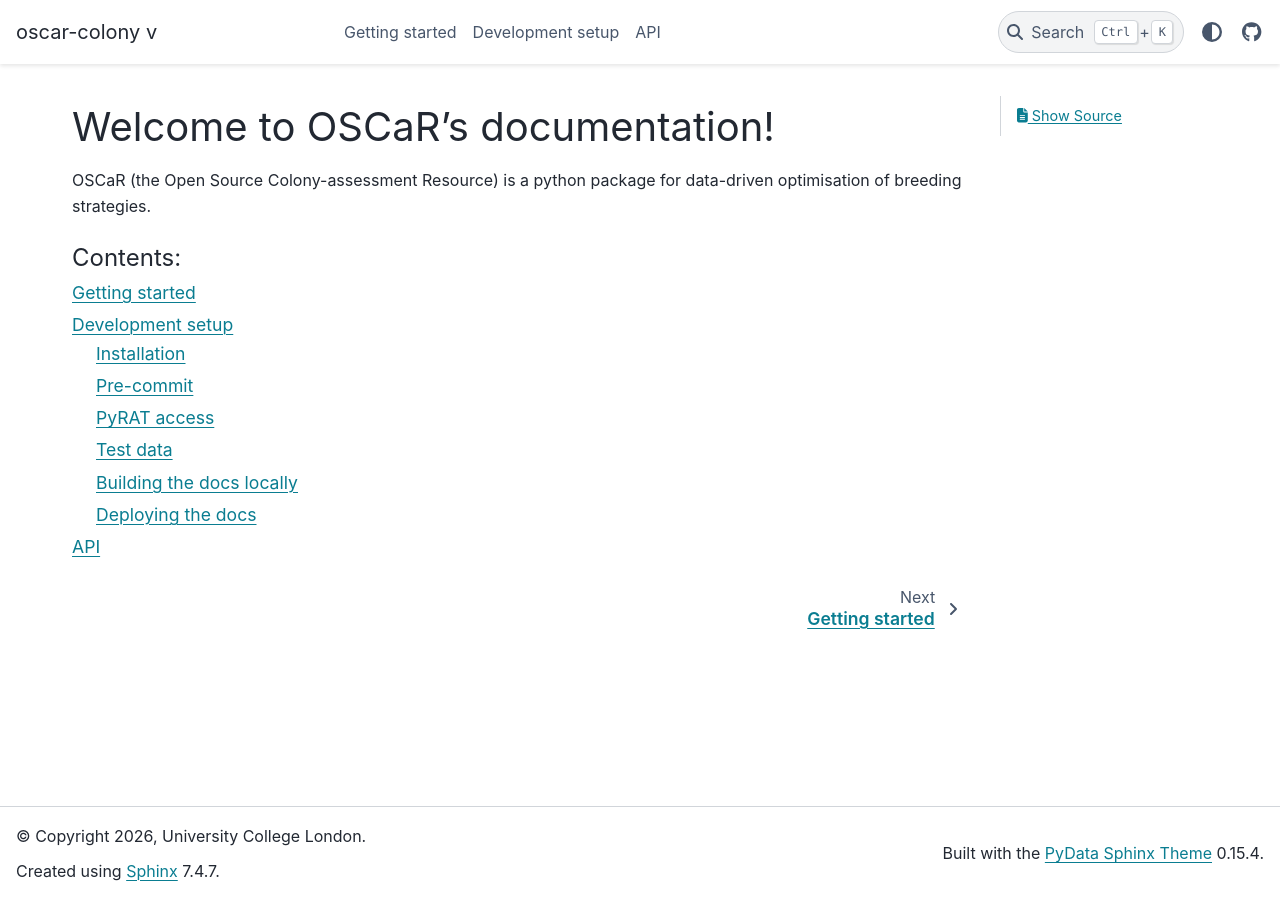
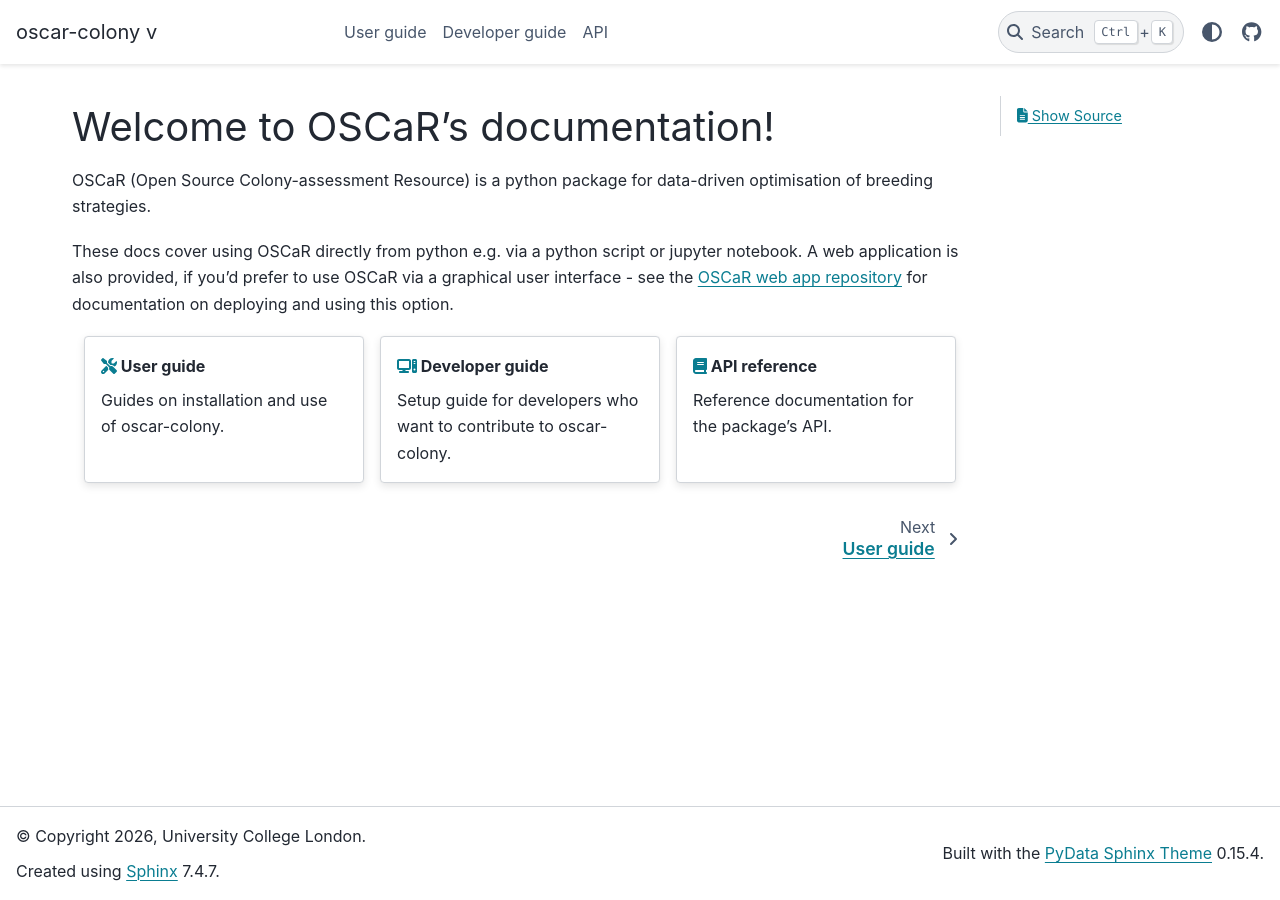
Before and after one commit to neuroinformatics-unit/OSCaR, a Sphinx documentation site: the page built from docs/source/index.md, in a window 1280 px wide. Built offline with Sphinx 7.4.7 and the PyData theme 0.15.4, drawn with Linux system fonts in a browser that asks for light colours.

Commit message:
Expand OSCaR docs (#69)
* update links and use markdown for index

* add api outline

* add cards for main docs links

* add installation docs

* start of typical workflow docs

* add docs for standard table format

* use custom templates for sphinx autosummary

* expand pyrat docs

* remove duplicated token info

* fix cross-references

* fix links to relevant pyrat modules

* update table for split mutations column

* fix typos and expand docs

* use API rather than api

* remove md extensions from links

* fix typos

* import standard libraries first

````diff
--- /dev/null
+++ b/docs/source/_templates/custom-class.rst
@@ -0,0 +1,31 @@
+{{ fullname | escape | underline}}
+
+.. currentmodule:: {{ module }}
+
+.. autoclass:: {{ objname }}
+   :members:
+   :inherited-members:
+
+   {% block methods %}
+   .. automethod:: __init__
+
+   {% if methods %}
+   .. rubric:: {{ _('Methods') }}
+
+   .. autosummary::
+   {% for item in methods %}
+      ~{{ name }}.{{ item }}
+   {%- endfor %}
+   {% endif %}
+   {% endblock %}
+
+   {% block attributes %}
+   {% if attributes %}
+   .. rubric:: {{ _('Attributes') }}
+
+   .. autosummary::
+   {% for item in attributes %}
+      ~{{ name }}.{{ item }}
+   {%- endfor %}
+   {% endif %}
+   {% endblock %}
--- /dev/null
+++ b/docs/source/_templates/custom-module.rst
@@ -0,0 +1,66 @@
+{{ fullname | escape | underline}}
+
+.. automodule:: {{ fullname }}
+
+   {% block attributes %}
+   {%- if attributes %}
+   .. rubric:: {{ _('Module Attributes') }}
+
+   .. autosummary::
+      :toctree:
+   {% for item in attributes %}
+      {{ item }}
+   {%- endfor %}
+   {% endif %}
+   {%- endblock %}
+
+   {%- block functions %}
+   {%- if functions %}
+   .. rubric:: {{ _('Functions') }}
+
+   .. autosummary::
+      :toctree:
+   {% for item in functions %}
+      {{ item }}
+   {%- endfor %}
+   {% endif %}
+   {%- endblock %}
+
+   {%- block classes %}
+   {%- if classes %}
+   .. rubric:: {{ _('Classes') }}
+
+   .. autosummary::
+      :toctree:
+      :template: custom-class.rst
+   {% for item in classes %}
+      {{ item }}
+   {%- endfor %}
+   {% endif %}
+   {%- endblock %}
+
+   {%- block exceptions %}
+   {%- if exceptions %}
+   .. rubric:: {{ _('Exceptions') }}
+
+   .. autosummary::
+      :toctree:
+   {% for item in exceptions %}
+      {{ item }}
+   {%- endfor %}
+   {% endif %}
+   {%- endblock %}
+
+{%- block modules %}
+{%- if modules %}
+.. rubric:: Modules
+
+.. autosummary::
+   :toctree:
+   :template: custom-module.rst
+   :recursive:
+{% for item in modules %}
+   {{ item }}
+{%- endfor %}
+{% endif %}
+{%- endblock %}
--- a/docs/source/conf.py
+++ b/docs/source/conf.py
@@ -46,6 +46,7 @@ extensions = [
     "sphinx_sitemap",
     "myst_parser",
     "nbsphinx",
+    "sphinx_design"
 ]
 
 # Configure the myst parser to enable cool markdown features
@@ -114,7 +115,7 @@ html_theme_options = {
 # Sphinx will create the appropriate CNAME file in the build directory
 # The default is the URL of the GitHub pages
 # https://www.sphinx-doc.org/en/master/usage/extensions/githubpages.html
-html_baseurl = "https://oscar.neuroinformatics.dev"
+html_baseurl = "https://oscar-api.neuroinformatics.dev"
 sitemap_url_scheme = "{link}"
 
 # Add any paths that contain custom static files (such as style sheets) here,
--- a/docs/source/getting_started.md
+++ /dev/null
@@ -1 +0,0 @@
-# Getting started
--- /dev/null
+++ b/docs/source/index.md
@@ -0,0 +1,41 @@
+# Welcome to OSCaR's documentation!
+
+OSCaR (Open Source Colony-assessment Resource) is a python package for
+data-driven optimisation of breeding strategies.
+
+These docs cover using OSCaR directly from python e.g. via a python script or jupyter notebook. A web application is also provided, if you'd prefer to use OSCaR via a graphical user interface - see the [OSCaR web app repository](https://github.com/neuroinformatics-unit/OSCaR-web-app) for documentation on deploying and using this option.
+
+::::{grid} 1 2 2 3
+:gutter: 3
+
+:::{grid-item-card} {fas}`screwdriver-wrench;sd-text-primary` User guide
+:link: user_guide/index
+:link-type: doc
+
+Guides on installation and use of oscar-colony.
+:::
+
+:::{grid-item-card} {fas}`computer;sd-text-primary` Developer guide
+:link: developer_setup
+:link-type: doc
+
+Setup guide for developers who want to contribute to oscar-colony.
+:::
+
+:::{grid-item-card} {fas}`book;sd-text-primary` API reference
+:link: api_index
+:link-type: doc
+
+Reference documentation for the package's API.
+:::
+
+::::
+
+```{toctree}
+:maxdepth: 2
+:hidden:
+
+user_guide/index
+developer_setup
+api_index
+```
--- a/docs/source/index.rst
+++ /dev/null
@@ -1,18 +0,0 @@
-.. oscar documentation master file, created by
-   sphinx-quickstart on Fri Dec  9 14:12:42 2022.
-   You can adapt this file completely to your liking, but it should at least
-   contain the root `toctree` directive.
-
-Welcome to OSCaR's documentation!
-=========================================================
-
-OSCaR (the Open Source Colony-assessment Resource) is a python package for
-data-driven optimisation of breeding strategies.
-
-.. toctree::
-   :maxdepth: 2
-   :caption: Contents:
-
-   getting_started
-   developer_setup
-   api_index
--- a/pyproject.toml
+++ b/pyproject.toml
@@ -55,7 +55,8 @@ docs = [
     "setuptools-scm",
     "sphinx",
     "sphinx-autodoc-typehints",
-    "sphinx-sitemap"
+    "sphinx-sitemap",
+    "sphinx-design"
 ]
 
 [build-system]
````
Also changed, not shown: README.md (+2 -2 lines), docs/source/api_index.rst (+13 -0 lines), docs/source/developer_setup.md (+2 -21 lines), docs/source/user_guide/index.md (added, +12 -0 lines), docs/source/user_guide/installation.md (added, +34 -0 lines), docs/source/user_guide/pyrat.md (added, +84 -0 lines), docs/source/user_guide/standard_table.md (added, +53 -0 lines), docs/source/user_guide/typical_workflow.md (added, +78 -0 lines), 1 other file.
